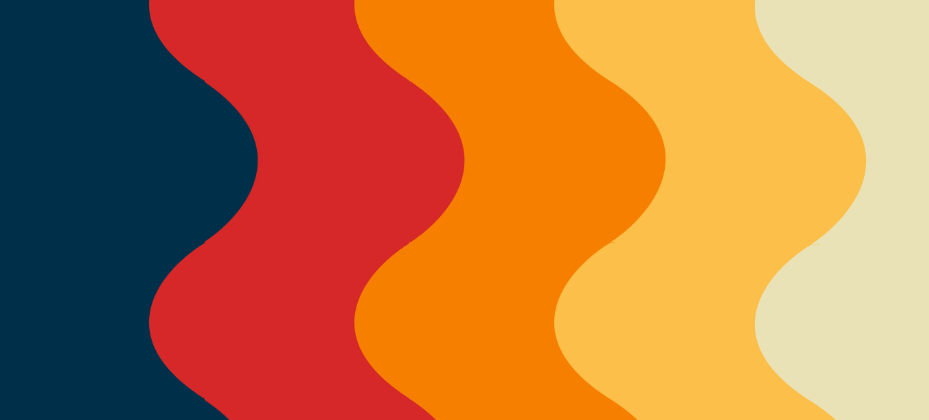
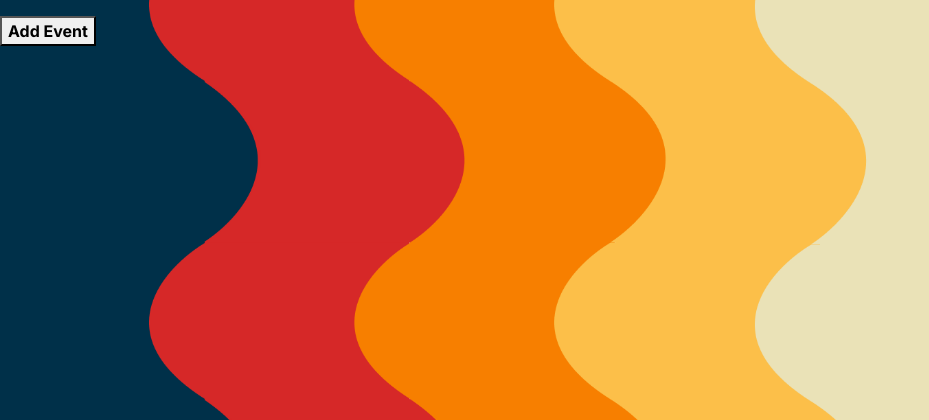
Before and after one commit to avraiel/red_brick_board, a Django app: page /events/ in a window 1280 px wide. Shown: the part 75-495 px from the top of the page, without its empty margins (0-929 px from the left). Run offline with Django 4.2, Linux system fonts and the light colour scheme; data that the repository does not hold is empty; some libraries are stand-ins or nearby versions; some web fonts are replaced.

Commit message:
Modified html templates and models to enable URL redirectin for adding and editing events

```diff
--- a/redbrickboard/event_management/models.py
+++ b/redbrickboard/event_management/models.py
@@ -21,6 +21,9 @@ class Event(models.Model):
 
     def get_absolute_url(self):
         return reverse('event_management:event-details', kwargs={'pk': self.pk})
+
+    def get_update_url(self):
+        return reverse('event_management:event-update', kwargs={'pk': self.pk})
 
     # def save(self, *args, **kwargs):
     #     if self.event_datetime_end is None:
--- a/redbrickboard/event_management/templates/event_management/event-details.html
+++ b/redbrickboard/event_management/templates/event_management/event-details.html
@@ -12,4 +12,5 @@
 {% for promo in object.promos.all %}
     <img src="{{ promo.img.url }}"/>
 {% endfor %}
+<button type="button" onclick="location.href='{{ event.get_update_url }}'">Update</button>
 {% endblock %}
--- a/redbrickboard/event_management/templates/event_management/event-list.html
+++ b/redbrickboard/event_management/templates/event_management/event-list.html
@@ -13,4 +13,5 @@
         </ul>
     {% endfor %}
 </ul>
+<button type="button" onclick="location.href='/events/add/'">Add Event</button>
 {% endblock %}
```
